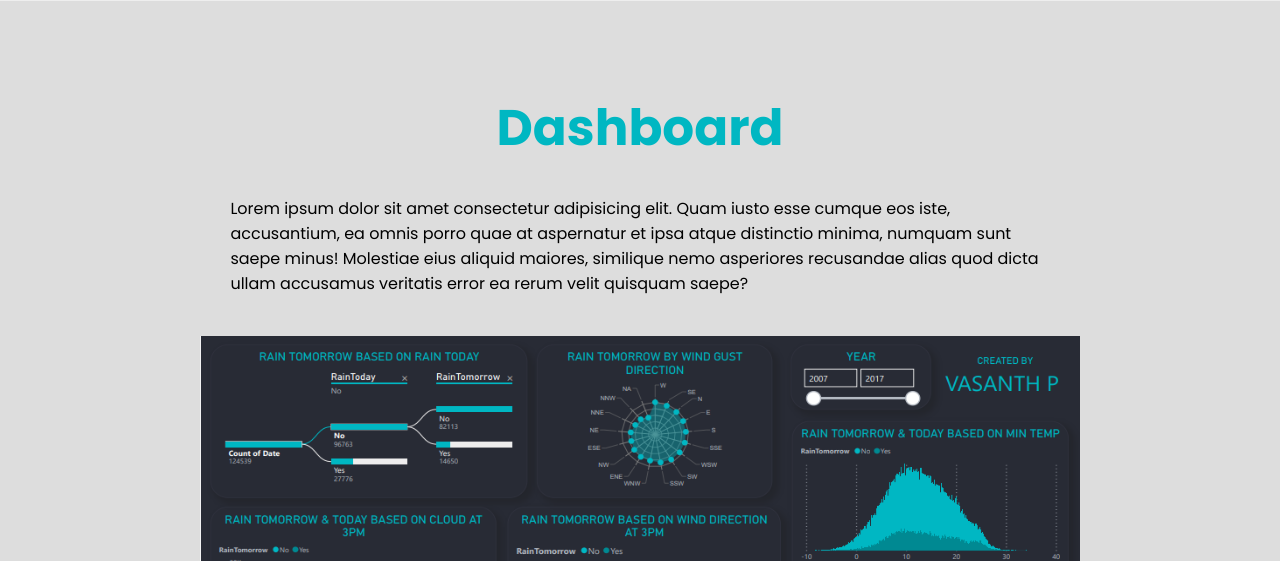
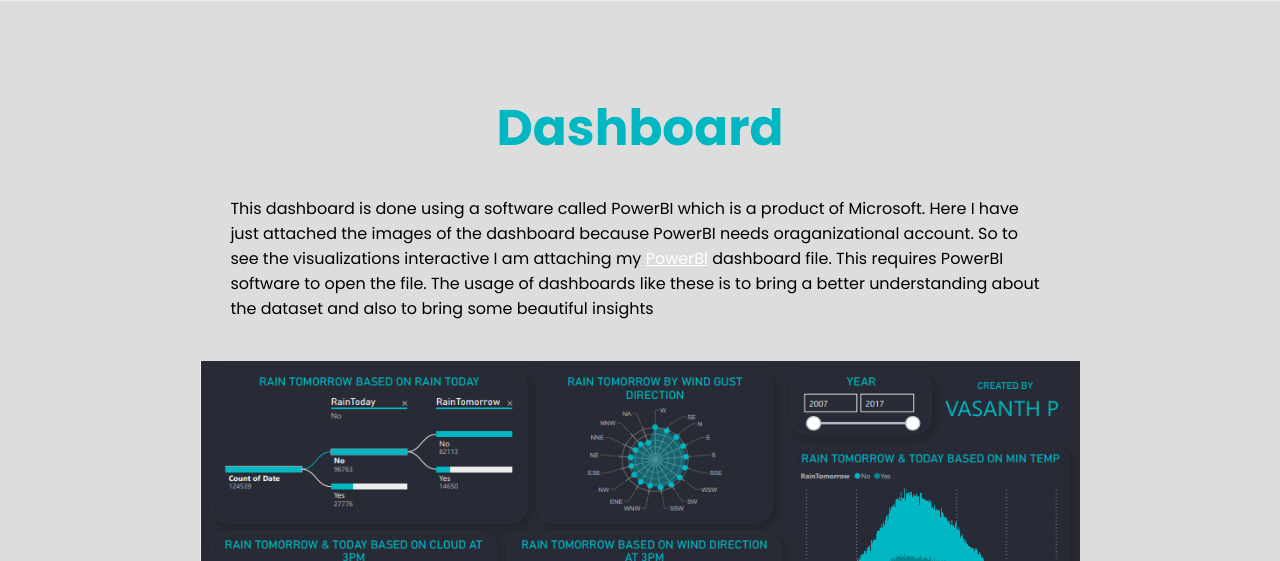
Before and after one commit to Vasanthengineer4949/Rain-Prediction, a Flask app: page / in a window 1280 px wide. Shown: the part 1453-2014 px from the top of the page. Run offline with Flask 2, Linux system fonts and the light colour scheme; parts of the project's set-up code (start-up, migrations or seed data) failed here and were passed over; some libraries are stand-ins or nearby versions.

Commit message:
Update index.html

```diff
--- a/template/index.html
+++ b/template/index.html
@@ -65,10 +65,11 @@
 
     <section id="dashboard">
       <h2>Dashboard</h2>
-      <p>Lorem ipsum dolor sit amet consectetur adipisicing elit. Quam iusto esse cumque eos iste, accusantium, ea omnis
-        porro quae at aspernatur et ipsa atque distinctio minima, numquam sunt saepe minus! Molestiae eius aliquid
-        maiores, similique nemo asperiores recusandae alias quod dicta ullam accusamus veritatis error ea rerum velit
-        quisquam saepe?</p>
+      <p>This dashboard is done using a software called PowerBI which is a product of Microsoft.
+        Here I have just attached the images of the dashboard because PowerBI needs oraganizational
+        account. So to see the visualizations interactive I am attaching my <a href="../static/rain.pbix">PowerBI</a>
+        dashboard file. This requires PowerBI software to open the file. The usage of dashboards like
+        these is to bring a better understanding about the dataset and also to bring some beautiful insights</p>
       <img class="dashboard-image" src="../static/dashboard.png" alt="1">
       <div>
         <img src="../static/1.png" alt="1">
```
